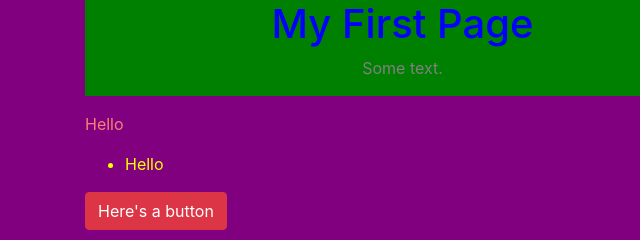
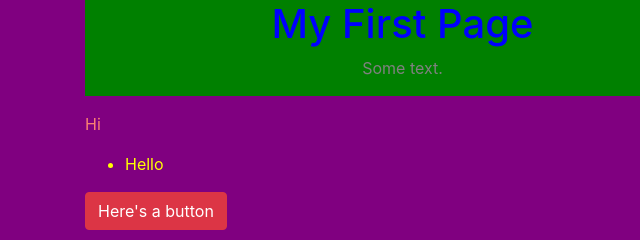
Before and after one commit to HangingClowns/first_project, a plain HTML site: page index.html in a window 1280 px wide. Shown: the full height of the page, 0-640 px from the left. Drawn offline with nearby package versions, Linux system fonts and the light colour scheme.

Commit message:
changed greeting

```diff
--- a/index.html
+++ b/index.html
@@ -26,7 +26,7 @@
             <div class="row mt-1 mt-sm-3">
                 <div class="col">
                     <div id="secondary" class="d-flex flex-row justify-content-start greet">
-                        <p>Hello</p>
+                        <p>Hi</p>
                     </div>
                     <ul>
                         <li>Hello</li>
```
